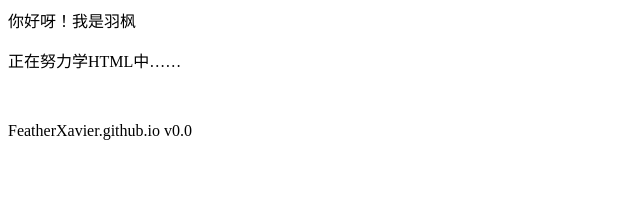
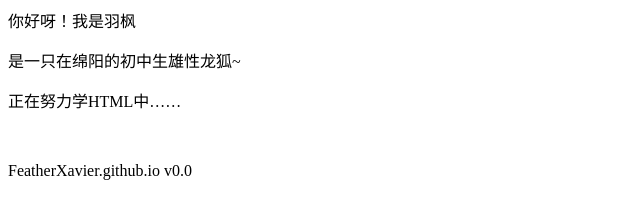
Before and after one commit to FeatherXavier/FeatherXavier.github.io, a plain HTML site: page index.html in a window 1280 px wide. Shown: the whole page, without its empty margins (0-640 px from the left). Drawn offline with Linux system fonts and the light colour scheme.

Commit message:
Update index.html

```diff
--- a/index.html
+++ b/index.html
@@ -1,4 +1,5 @@
 <p>你好呀！我是羽枫</p>
+<p>是一只在绵阳的初中生雄性龙狐~</p>
 <p>正在努力学HTML中……</p>
 <br>
 <p>FeatherXavier.github.io v0.0</p>
```
